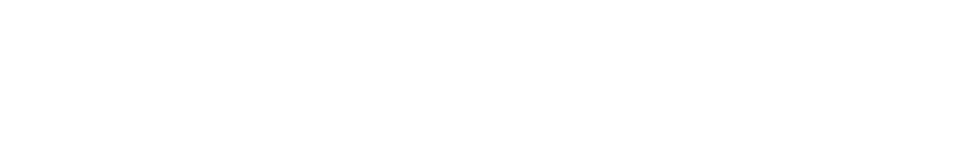
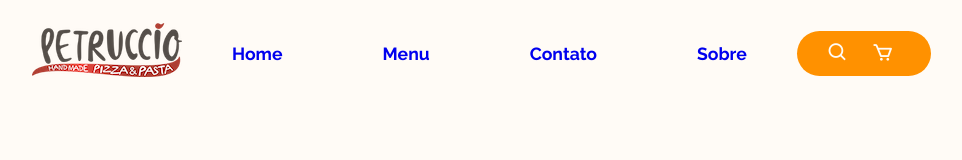
Before and after one commit to lookatsampaio/UCB-DesenvolvimentoFrontEnd, a plain HTML site: page Projeto Web - Pizzaria/Js/index.html in a window 1280 px wide. Shown: the whole page, without its empty margins (160-1122 px from the left). Drawn offline with nearby package versions, Linux system fonts and the light colour scheme.

Commit message:
header finalizado

```diff
--- a/Projeto Web - Pizzaria/Css/pizzaWebSite.css
+++ b/Projeto Web - Pizzaria/Css/pizzaWebSite.css
@@ -7,3 +7,77 @@
     list-style: none;
     scrol-behavior: smooth;
 }
+
+:root{
+    --text-color: #302e29;
+    --main-color: #ff9100;
+    --second-color: #858585;
+    --bg-color: #fffbf6;
+    --big-fotn: 4.5rem;
+    --h2-font: 2.6rem;
+    --p-font: 1.1rem;
+}
+
+body{
+    background: var(--bg-color);
+    color: var(--text-color);
+}
+
+header{
+    position: fixed;
+    width: 100%;
+    top: 0;
+    right: 0;
+    z-index: 1000;
+    display: flex;
+    align-items: center;
+    justify-content: space between;
+    background: transparent;
+    padding: 23px 15%;
+    transition: all .40s ease;
+}
+
+.logo{
+    font-size: 30px;
+}
+
+.navbar{
+    display: flex;
+}
+
+.navbar a{
+    color: var (--text-color);
+    font-size: var(--p-font);
+    font-weight: 600;
+    padding:5px 25px;
+    margin: 2px 25px;
+    border-bottom: 2px solid-transparent;
+    transition: all .40s ease;
+}
+
+.navbar a:hover{
+    border-bottom: 2px solid var(--main-color);
+    color: var(--main-color);
+}
+
+.h-icons{
+    display: flex;
+    align-items: center;
+    padding: 10px 22px;
+    background: var(--main-color);
+    border-radius: 5rem;
+}
+
+.h-icons i{
+    font-size: 22px;
+    color: var(--bg-color);
+    margin-right: 15px;
+    margin-left: 8px;
+}
+#menu-icon{
+    font-size: 32px;
+    color: var(--bg-color);
+    z-index: 10001;
+    cursor: pointer;
+    display: none;
+}
--- a/Projeto Web - Pizzaria/Js/index.html
+++ b/Projeto Web - Pizzaria/Js/index.html
@@ -4,7 +4,7 @@
     <meta charset="UTF-8">
     <meta http-equiv="X-UA-Compatible" content="IE=edge">
     <meta name="viewport" content="width=device-width, initial-scale=1.0">
-    <title>Projeto Web - Pizzaria</title>
+    <title>Pizzaria</title>
 
     <link rel="stylesheet" href="/Projeto Web - Pizzaria/Css/pizzaWebSite.css">
 
@@ -16,7 +16,19 @@
 </head>
 <body>
     <header>
-        <a href="#" class="logo" src=""
+        <a href="#" class="logo"><img src="/Projeto Web - Pizzaria/Images/logo.png" alt="logo"></a>
+        <ul class="navbar">
+            <li><a href="#home">Home</a></li>
+            <li><a href="#menu">Menu</a></li>
+            <li><a href="#contact">Contato</a></li>
+            <li><a href="#about">Sobre</a></li>
+        </ul>
+
+        <div class="h-icons">
+            <a href="#"><i class='bx bx-search'></i></a>
+            <a href="#"><i class='bx bx-cart' ></i></a>
+            <div class="bx bx-menu" id="menu-icon"></div>
+        </div>
     </header>
 </body>
 </html>
```
Also changed, not shown: Projeto Web - Pizzaria/Images/b1.png (added), Projeto Web - Pizzaria/Images/b2.png (added), Projeto Web - Pizzaria/Images/b3.png (added), Projeto Web - Pizzaria/Images/b4.png (added), Projeto Web - Pizzaria/Images/logo.png (added), Projeto Web - Pizzaria/Images/m1.jpg (added), Projeto Web - Pizzaria/Images/m2.jpg (added), Projeto Web - Pizzaria/Images/m3.jpg (added), Projeto Web - Pizzaria/Images/m4.jpg (added), 2 other files.
